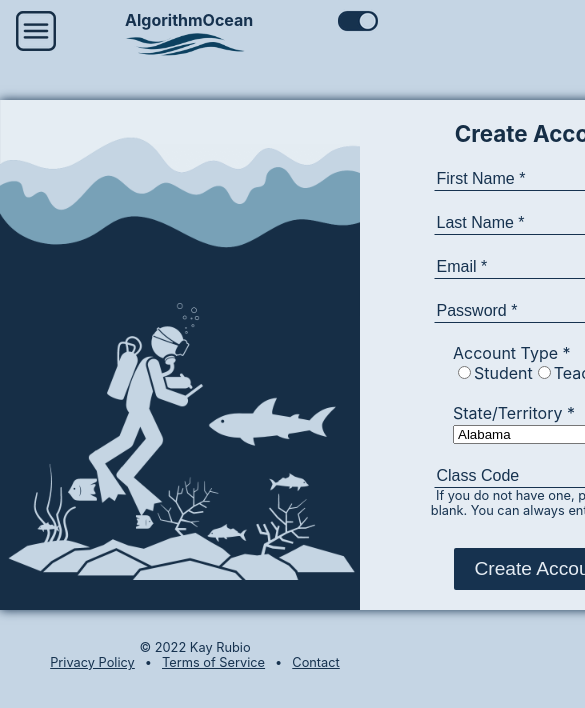
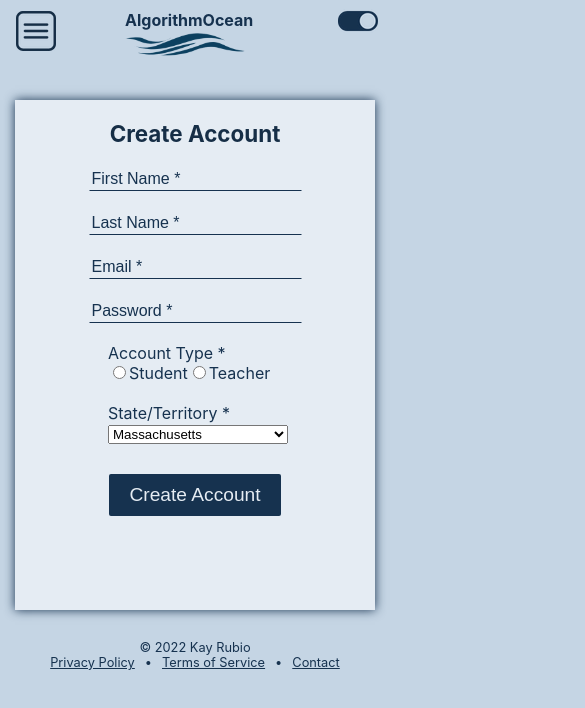
Before and after one commit to KaySRubio/algorithmocean, a React (Create React App) app: page /createaccount in a window 390 px wide. Shown: the top 708 px of the page, 585 px wide, since content can reach past the window. Built offline with nearby package versions, Linux system fonts and the light colour scheme.

Commit message:
Minor form improvements and media queries for login and create account

```diff
--- a/src/CreateAccount.js
+++ b/src/CreateAccount.js
@@ -1,9 +1,25 @@
 import * as React from 'react';
 import scuba from './img/scuba.png';
-import { Link } from 'react-router-dom';
 
-const CreateAccount = () => {
-  return (
+class CreateAccount extends React.Component {
+
+
+  displayClassCode = (value) => {
+    const classCode = document.getElementById('classCode');
+    const dontHaveOne = document.getElementById('dontHaveOne');
+
+    if (value === 'student') {
+      classCode.setAttribute('class', 'notHidden');
+      dontHaveOne.setAttribute('class', 'notHidden');
+    }
+    else {
+      classCode.setAttribute('class', 'hidden');
+      dontHaveOne.setAttribute('class', 'hidden');
+    }
+
+  }
+  render(){
+    return (
     <div className="createAccountModal">
       <div className='col1of2'>
         <img src={scuba} className="leftSidePic" alt="A scuba diver in the ocean among some fish, rocks, and seaweed. The scuba diver is holding a clipboard and looking at a fish."/>
@@ -24,12 +40,12 @@ const CreateAccount = () => {
             <input className='textInputSmall' placeholder='Password *' type="text" name="password" size="20" maxLength="30" required aria-required="true"/>
           </p>
           <p id='accountTypeQ'>Account Type *<br />
-            <input type="radio" name="accountType" value="student" required aria-required="true"/>Student
-            <input type="radio" name="accountType" value="teacher" required aria-required="true"/>Teacher
+            <input type="radio" name="accountType" value="student" required onChange={e => this.displayClassCode(e.target.value)}/>Student
+            <input type="radio" name="accountType" value="teacher" required onChange={e => this.displayClassCode(e.target.value)}/>Teacher
           </p>
 
           <p id='selectState'>State/Territory *</p>
-          <select required aria-required="true">
+          <select defaultValue="MA" required aria-required="true">
             <option value="AL">Alabama</option>
             <option value="AK">Alaska</option>
             <option value="AS">American Samoa</option>
@@ -90,10 +106,10 @@ const CreateAccount = () => {
             <option value="OUTSIDEUS">Outside the US</option>
           </select>
 
-          <p>
+          <p id='classCode' className='hidden'>
             <input className='textInputSmall' placeholder='Class Code' type="text" name="classCode" size="20" maxLength="30" />
           </p>
-          <p className="smallText" id="dontHaveOne">If you do not have one, please leave blank. You can always enter one later.</p>
+          <p className="smallText hidden" id="dontHaveOne">If you do not have one, please leave blank. You can always enter one later.</p>
 
           <input className='createAccountButton' type="submit" name="login" value="Create Account" />
 
@@ -102,7 +118,7 @@ const CreateAccount = () => {
       </div>
 
     </div>
-  );
+  );}
 }
 
 /* Taking out for now to keep it short
--- a/src/styles/index.css
+++ b/src/styles/index.css
@@ -136,6 +136,9 @@ li {
 
 .notHidden {
   display: block;
+}
+
+#phoneDropdown.notHidden {
   width: 140px;
   background-color: var(--main-background);
   -moz-box-shadow: 0 0 10px var(--small-text);
@@ -1021,7 +1024,6 @@ p.homeRowLight, h3.homeRowLight, h4.homeRowLight, p.homeRowLight>.link {
 /*************** Login Page *****************/
 /* monkey */
 .loginModal, .createAccountModal {
-  width: 720px; /* 400 */
   background-color: var(--box);
   margin: 20px auto 20px auto;
   -moz-box-shadow: 0 0 10px var(--small-text);
@@ -1183,6 +1185,32 @@ input[type=text]:focus {
 #dontHaveOne {
   width: 250px;
   margin: 0px 0px 0px 20px;
+  font-size: 80%;
+}
+
+/* full computer screen */
+@media (min-width: 750px) {
+
+  .loginModal, .createAccountModal {
+    width: 720px
+  }
+
+  .col1of2 {
+    display: block;
+  }
+
+}
+
+/* i-pad-ish */
+@media (max-width: 750px) {
+
+  .loginModal, .createAccountModal {
+    width: 360px
+  }
+
+  .col1of2 {
+    display: none;
+  }
 }
 
 
```
